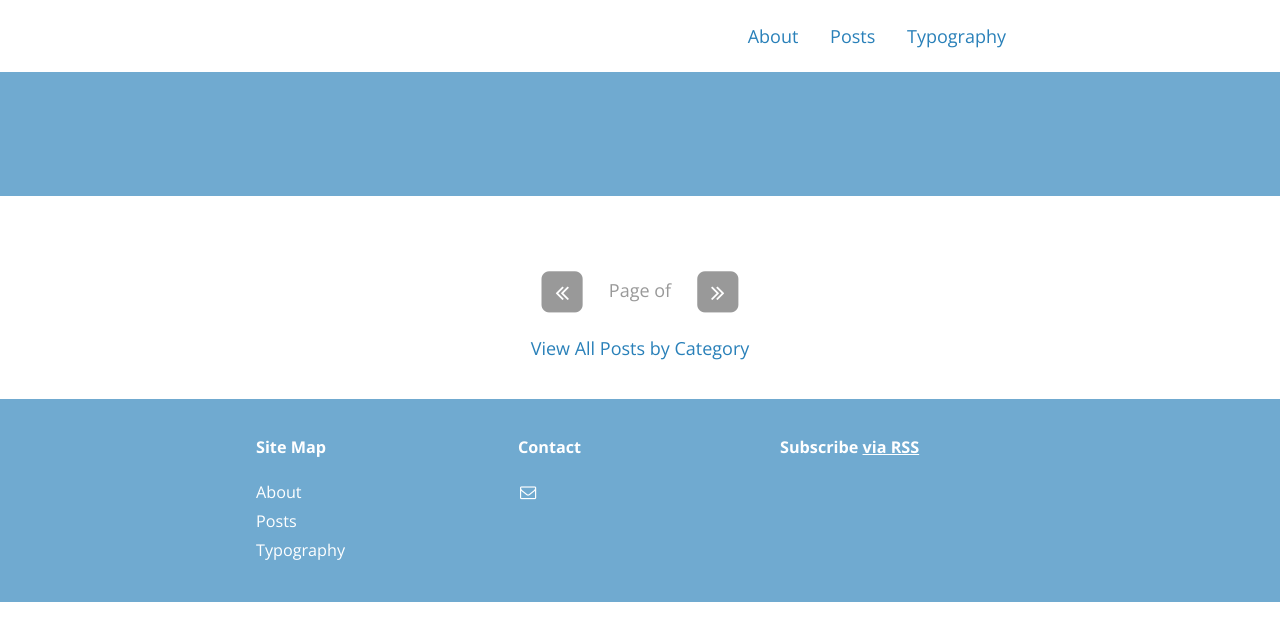
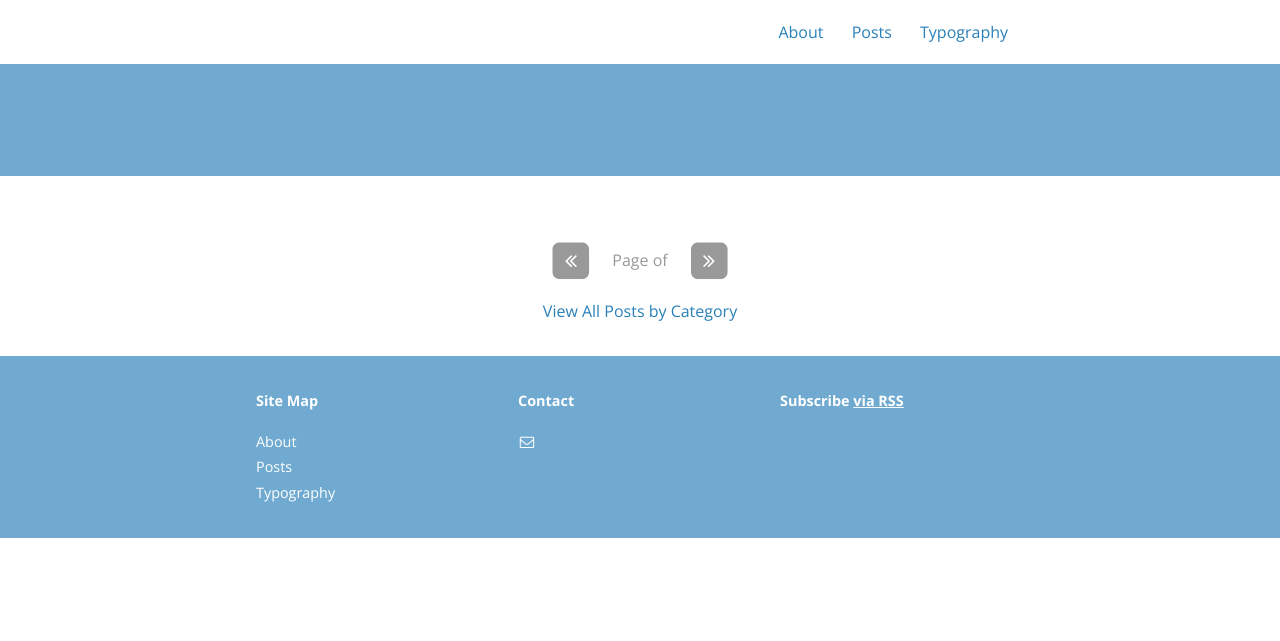
Before and after one commit to bencentra/centrarium, a Jekyll site: the page built from index.html, in a window 1280 px wide. Shown: the top 641 px of the page. Built offline with Jekyll 4.4.1, drawn with Linux system fonts in a browser that asks for light colours; nearby versions of some CDN libraries; a style sheet for code colours, icons or effects is not loaded.

Commit message:
decreasing font size, adding underline to hover links

```diff
--- a/_sass/_layout.scss
+++ b/_sass/_layout.scss
@@ -87,7 +87,7 @@ pre code.hljs {
 	.scrim {
 		padding: 3em 1em;
 		&.has-cover {
-			background-color: rgba(0,0,0,0.1);
+			background-color: rgba(0,0,0,0.2);
 			padding: 6em 1em !important;
 			@include media($tablet) {
 				padding: 9em 1em !important;
--- a/_sass/base/_typography.scss
+++ b/_sass/base/_typography.scss
@@ -45,12 +45,13 @@ p {
 a {
   color: $action-color;
   text-decoration: none;
-  transition: color 0.1s linear;
+  // transition: color 0.1s linear;
 
   &:active,
   &:focus,
   &:hover {
     color: darken($action-color, 10%);
+    text-decoration: underline;
   }
 
   &:active,
--- a/_sass/base/_variables.scss
+++ b/_sass/base/_variables.scss
@@ -6,7 +6,7 @@ $base-font-family: "Open Sans", "Helvetica Neue", "Helvetica", "Roboto", "Arial"
 $heading-font-family: "Roboto Slab", "Helvetica Neue", "Helvetica", "Arial", sans-serif; // $base-font-family;
 
 // Font Sizes
-$base-font-size: $em-base; // 18px
+$base-font-size: $em-base; // 16px
 
 // Adjust modular scale ratio
 $modular-scale-ratio: $minor-third;
--- a/_sass/bourbon/settings/_px-to-em.scss
+++ b/_sass/bourbon/settings/_px-to-em.scss
@@ -1 +1 @@
-$em-base: 18px !default;
+$em-base: 16px !default;
```
